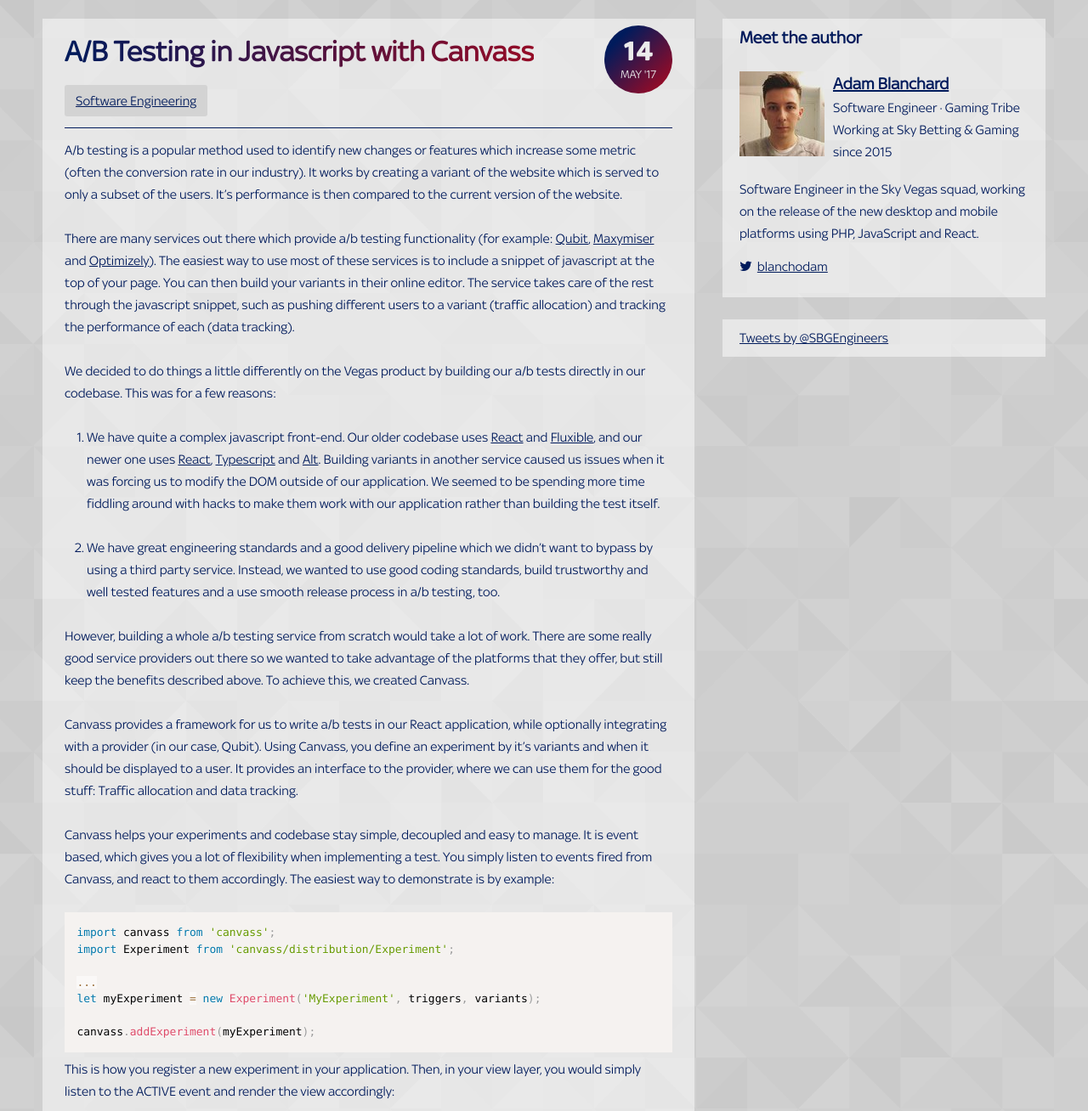
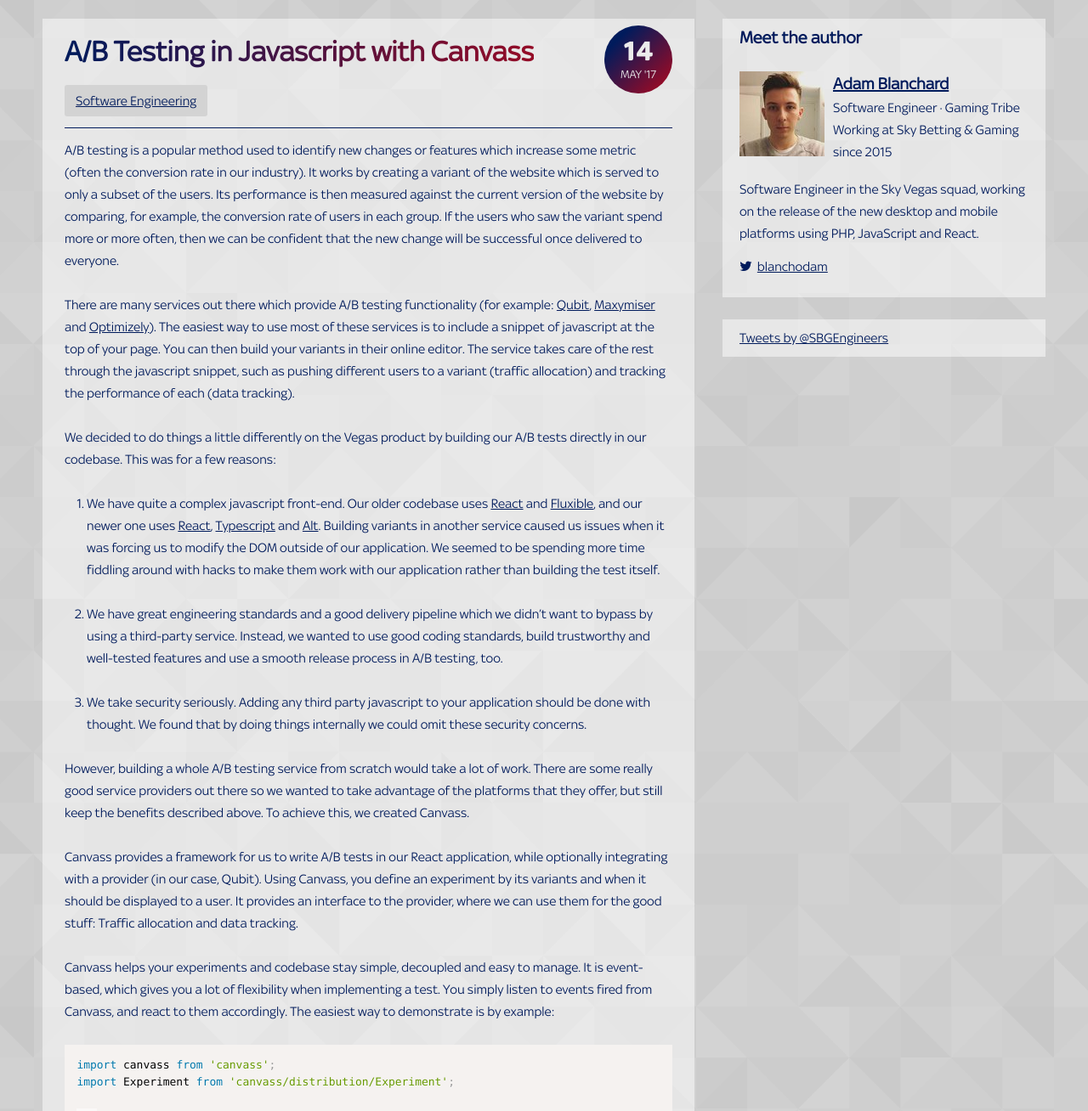
Before and after one commit to skybet/skybet.github.io, a Jekyll site: the page built from _posts/2017-05-14-canvass.md, in a window 1280 px wide and 1400 px high, scrolled down 342 px, cut to the strip 92-1400 px from the top of the window. Shown: the whole strip at 85% size. Built offline with Jekyll 4.4.1, drawn with Linux system fonts in a browser that asks for light colours; nearby versions of some CDN libraries; some web fonts are replaced; comment, search, counter and statistics services are not loaded; some of the changed text lies outside the part shown.

Commit message:
Hepton's suggestions and added a concluding paragraph

````diff
--- a/_posts/2017-05-14-canvass.md
+++ b/_posts/2017-05-14-canvass.md
@@ -8,21 +8,23 @@
 category:   Software Engineering
 tags:       javascript, open-source, experimentation, abtesting
 ---
-A/b testing is a popular method used to identify new changes or features which increase some metric (often the conversion rate in our industry). It works by creating a variant of the website which is served to only a subset of the users. It's performance is then compared to the current version of the website.
+A/B testing is a popular method used to identify new changes or features which increase some metric (often the conversion rate in our industry). It works by creating a variant of the website which is served to only a subset of the users. Its performance is then measured against the current version of the website by comparing, for example, the conversion rate of users in each group. If the users who saw the variant spend more or more often, then we can be confident that the new change will be successful once delivered to everyone.
 
-There are many services out there which provide a/b testing functionality (for example: [Qubit](http://www.qubit.com/), [Maxymiser](https://www.maxymiser.com/) and [Optimizely](https://www.optimizely.com/)). The easiest way to use most of these services is to include a snippet of javascript at the top of your page. You can then build your variants in their online editor. The service takes care of the rest through the javascript snippet, such as pushing different users to a variant (traffic allocation) and tracking the performance of each (data tracking).
+There are many services out there which provide A/B testing functionality (for example: [Qubit](http://www.qubit.com/), [Maxymiser](https://www.maxymiser.com/) and [Optimizely](https://www.optimizely.com/)). The easiest way to use most of these services is to include a snippet of javascript at the top of your page. You can then build your variants in their online editor. The service takes care of the rest through the javascript snippet, such as pushing different users to a variant (traffic allocation) and tracking the performance of each (data tracking).
 
-We decided to do things a little differently on the Vegas product by building our a/b tests directly in our codebase. This was for a few reasons:
+We decided to do things a little differently on the Vegas product by building our A/B tests directly in our codebase. This was for a few reasons:
 
 1. We have quite a complex javascript front-end. Our older codebase uses [React](https://facebook.github.io/react/) and [Fluxible](http://fluxible.io/), and our newer one uses [React](https://facebook.github.io/react/), [Typescript](https://www.typescriptlang.org/) and [Alt](http://alt.js.org/). Building variants in another service caused us issues when it was forcing us to modify the DOM outside of our application. We seemed to be spending more time fiddling around with hacks to make them work with our application rather than building the test itself.
 
-2. We have great engineering standards and a good delivery pipeline which we didn't want to bypass by using a third party service. Instead, we wanted to use good coding standards, build trustworthy and well tested features and a use smooth release process in a/b testing, too.
+2. We have great engineering standards and a good delivery pipeline which we didn't want to bypass by using a third-party service. Instead, we wanted to use good coding standards, build trustworthy and well-tested features and use a smooth release process in A/B testing, too.
 
-However, building a whole a/b testing service from scratch would take a lot of work. There are some really good service providers out there so we wanted to take advantage of the platforms that they offer, but still keep the benefits described above. To achieve this, we created Canvass.
+3. We take security seriously. Adding any third party javascript to your application should be done with thought. We found that by doing things internally we could omit these security concerns.
 
-Canvass provides a framework for us to write a/b tests in our React application, while optionally integrating with a provider (in our case, Qubit). Using Canvass, you define an experiment by it's variants and when it should be displayed to a user. It provides an interface to the provider, where we can use them for the good stuff: Traffic allocation and data tracking.
+However, building a whole A/B testing service from scratch would take a lot of work. There are some really good service providers out there so we wanted to take advantage of the platforms that they offer, but still keep the benefits described above. To achieve this, we created Canvass.
 
-Canvass helps your experiments and codebase stay simple, decoupled and easy to manage. It is event based, which gives you a lot of flexibility when implementing a test. You simply listen to events fired from Canvass, and react to them accordingly. The easiest way to demonstrate is by example:
+Canvass provides a framework for us to write A/B tests in our React application, while optionally integrating with a provider (in our case, Qubit). Using Canvass, you define an experiment by its variants and when it should be displayed to a user. It provides an interface to the provider, where we can use them for the good stuff: Traffic allocation and data tracking.
+
+Canvass helps your experiments and codebase stay simple, decoupled and easy to manage. It is event-based, which gives you a lot of flexibility when implementing a test. You simply listen to events fired from Canvass, and react to them accordingly. The easiest way to demonstrate is by example:
 
 ```javascript
 import canvass from 'canvass';
@@ -43,4 +45,6 @@
 });
 ```
 
-You can find out more about Canvass and how to use it at the [Canvass Github repo](https://github.com/skybet/canvass).
+This leaves the responsibility of rendering the variant up to your application, which is exactly the decoupling we were looking for. This means Canvass becomes a simple, abstract and reusable library which can be used across any of our products that need to manage javascript A/B tests. It might also be useful for your web application, which is why we just open-sourced it on GitHub.
+
+You can find out more about Canvass and how to use it at the [Canvass GitHub repo](https://github.com/skybet/canvass).
````
